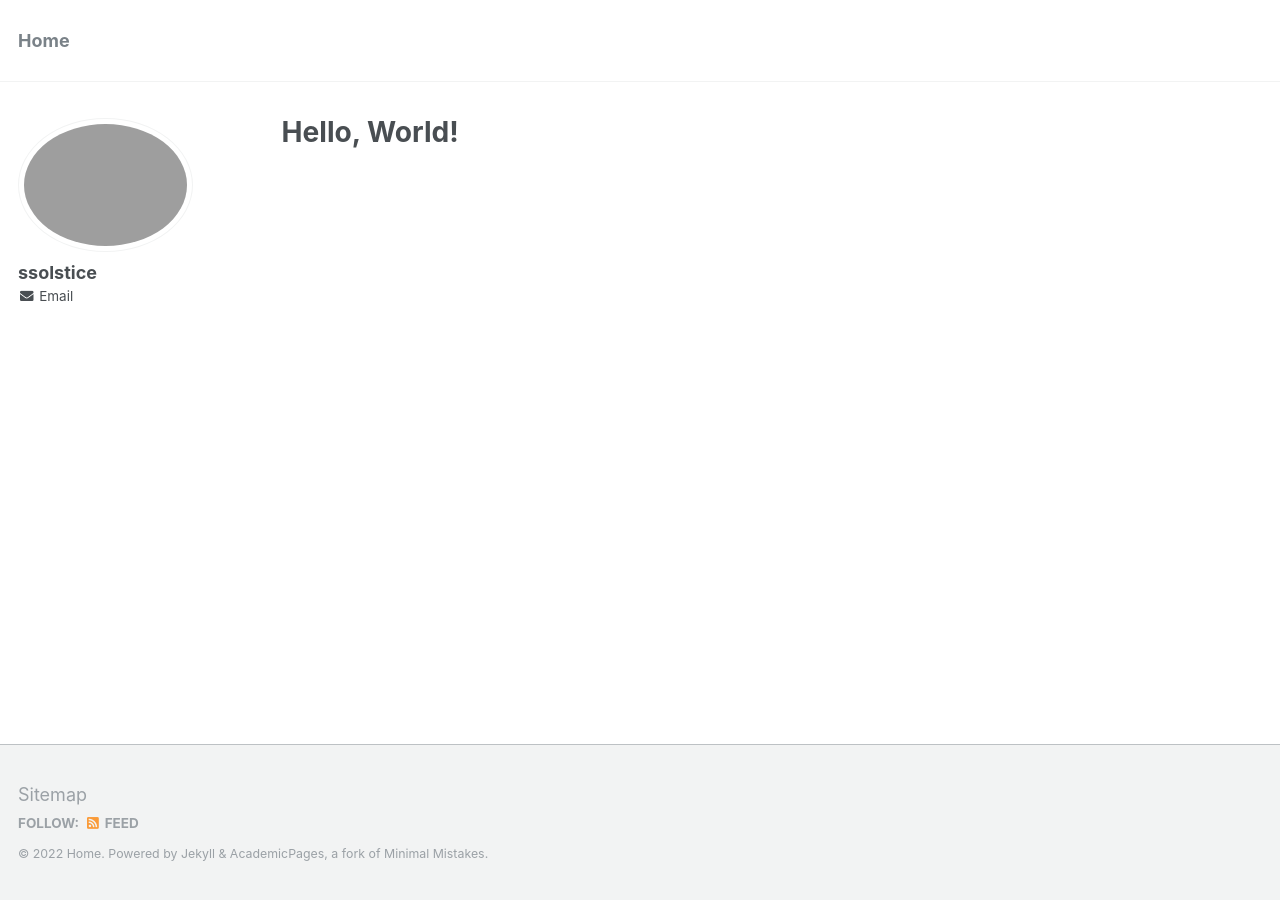
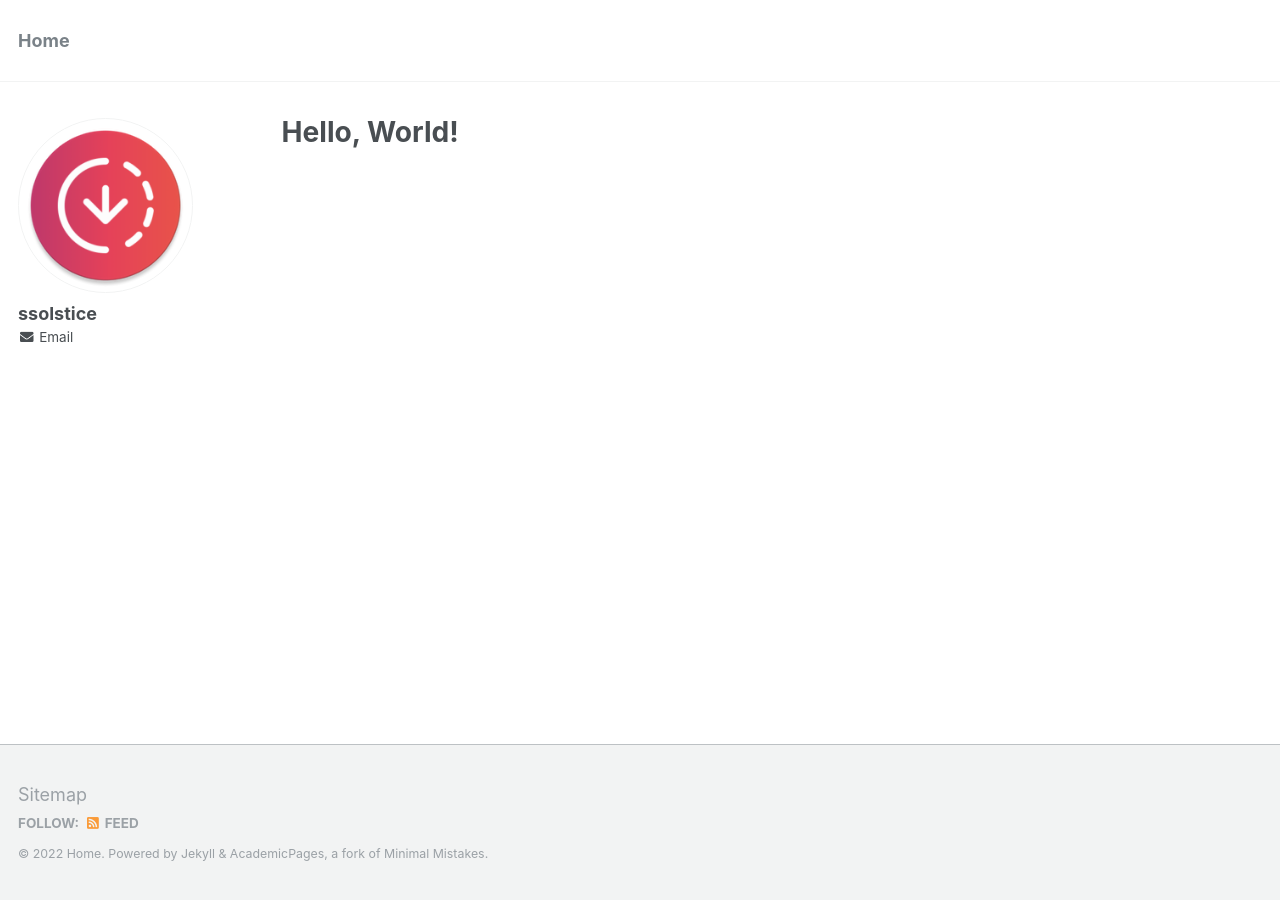
Before and after one commit to ssolstice216/ssolstice216.github.io, a Jekyll site: the page built from _pages/about.md, in a window 1280 px wide. Built offline with Jekyll 4.4.1, drawn with Linux system fonts in a browser that asks for light colours.

Commit message:
update profile

```diff
--- a/_config.yml
+++ b/_config.yml
@@ -81,7 +81,7 @@ analytics:
 # Site Author
 author:
   name             : "ssolstice"
-  avatar           :
+  avatar           : "ic_launcher_round.png"
   bio              :
   location         :
   employer         :
```
Also changed, not shown: images/ic_launcher_round.png (added), images/my_fake_gps.png (deleted), images/profile.png (deleted), images/profile1.jpeg (deleted), images/programmer.png (deleted).
